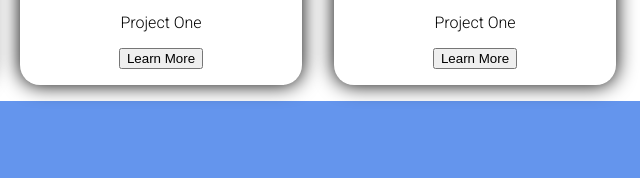
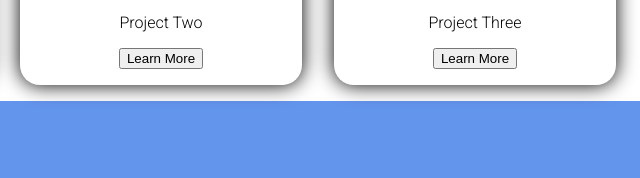
Before and after one commit to Rajnish714/myPortfolio, a plain HTML site: page index.html in a window 1280 px wide. Shown: the part 1118-1296 px from the top of the page, 479-1119 px from the left. Drawn offline with Linux system fonts and the light colour scheme.

Commit message:
my second commit

```diff
--- a/index.html
+++ b/index.html
@@ -36,7 +36,7 @@
             alt="OneImg"
           />
         </div>
-        <div class="pname">Project One</div>
+        <div class="pname">Project Two</div>
         <div class="pbtn"><button class="btn">Learn More</button></div>
       </div>
 
@@ -47,7 +47,7 @@
             alt="OneImg"
           />
         </div>
-        <div class="pname">Project One</div>
+        <div class="pname">Project Three</div>
         <div class="pbtn"><button class="btn">Learn More</button></div>
       </div>
 
```
